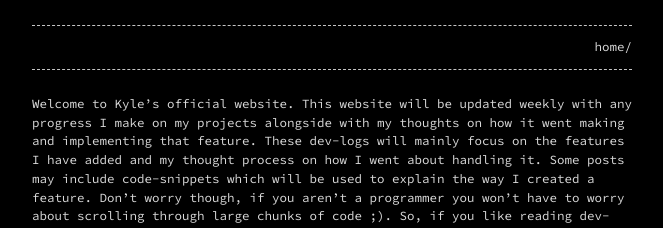
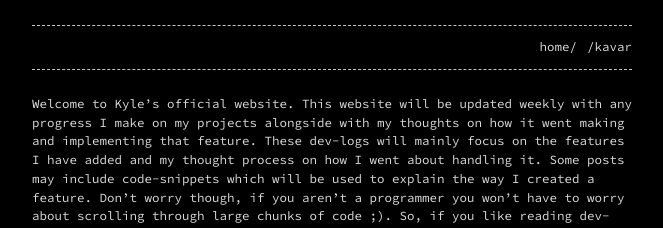
Before and after one commit to KyleS01/KyleS01.github.io, a Jekyll site: the page built from README.md, in a window 1280 px wide. Shown: the top 228 px of the page, without its empty margins (308-971 px from the left). Built offline with Jekyll 4.4.1, drawn with Linux system fonts in a browser that asks for light colours; our own code applies the rules of GitHub Pages for plain Markdown files.

Commit message:
Update _config.yml

```diff
--- a/_config.yml
+++ b/_config.yml
@@ -4,7 +4,7 @@
 
 header_pages:
   - index.md
-  - about.md
+  - kavar.md
 
 #footer: 'follow us on <a href="https://twitter.com/">twitter</a>'
 
```
